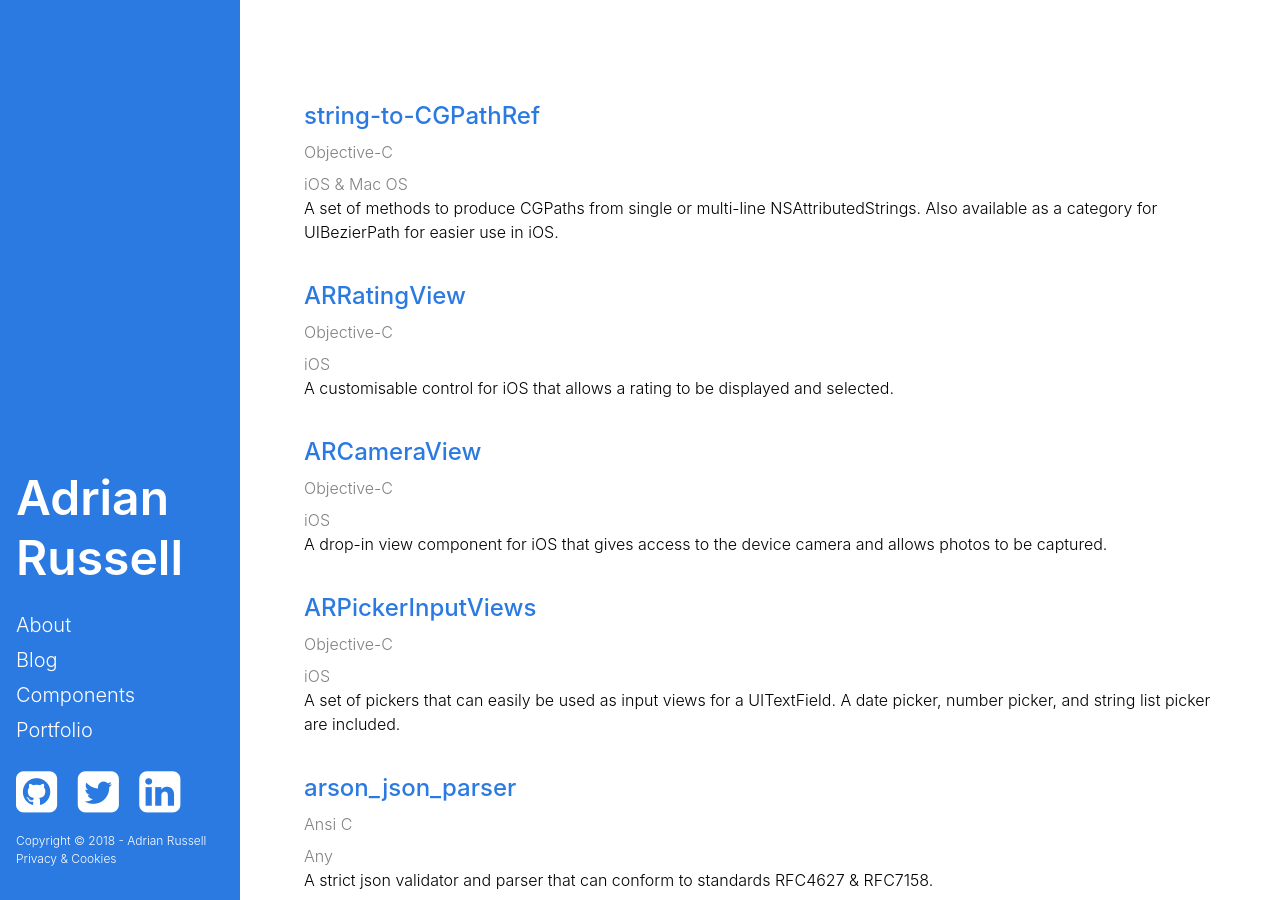
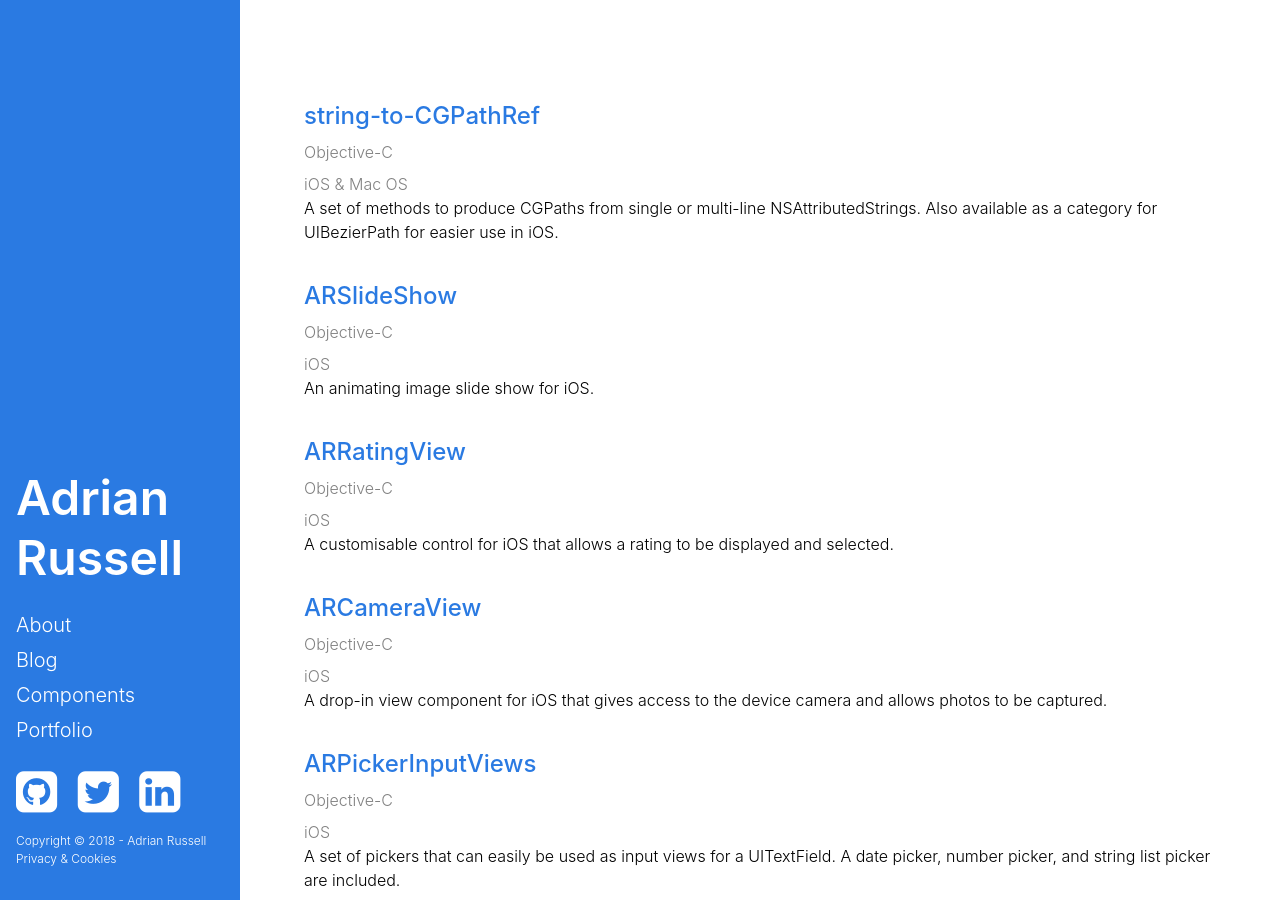
Before and after one commit to aderussell/aderussell.github.io, a Jekyll site: the page built from components.md, in a window 1280 px wide and 900 px high. Built offline with Jekyll 4.4.1, drawn with Linux system fonts in a browser that asks for light colours; nearby versions of some CDN libraries.

Commit message:
added ARSlideShow to components

```diff
--- a/components.md
+++ b/components.md
@@ -21,13 +21,20 @@ css: /stylesheets/portfolio.css
 %}
 
 {% include projects/component.html
+	url         = "https://github.com/aderussell/ARSlideShow"
+	name        = "ARSlideShow"
+	language    = "Objective-C"
+	platform    = "iOS"
+	description = "An animating image slide show for iOS."
+%}
+
+{% include projects/component.html
 	url         = "https://github.com/aderussell/ARRatingView"
 	name        = "ARRatingView"
 	language    = "Objective-C"
 	platform    = "iOS"
 	description = "A customisable control for iOS that allows a rating to be displayed and selected."
 %}
-
 
 {% include projects/component.html
 	url="https://github.com/aderussell/ARCameraView"
```
